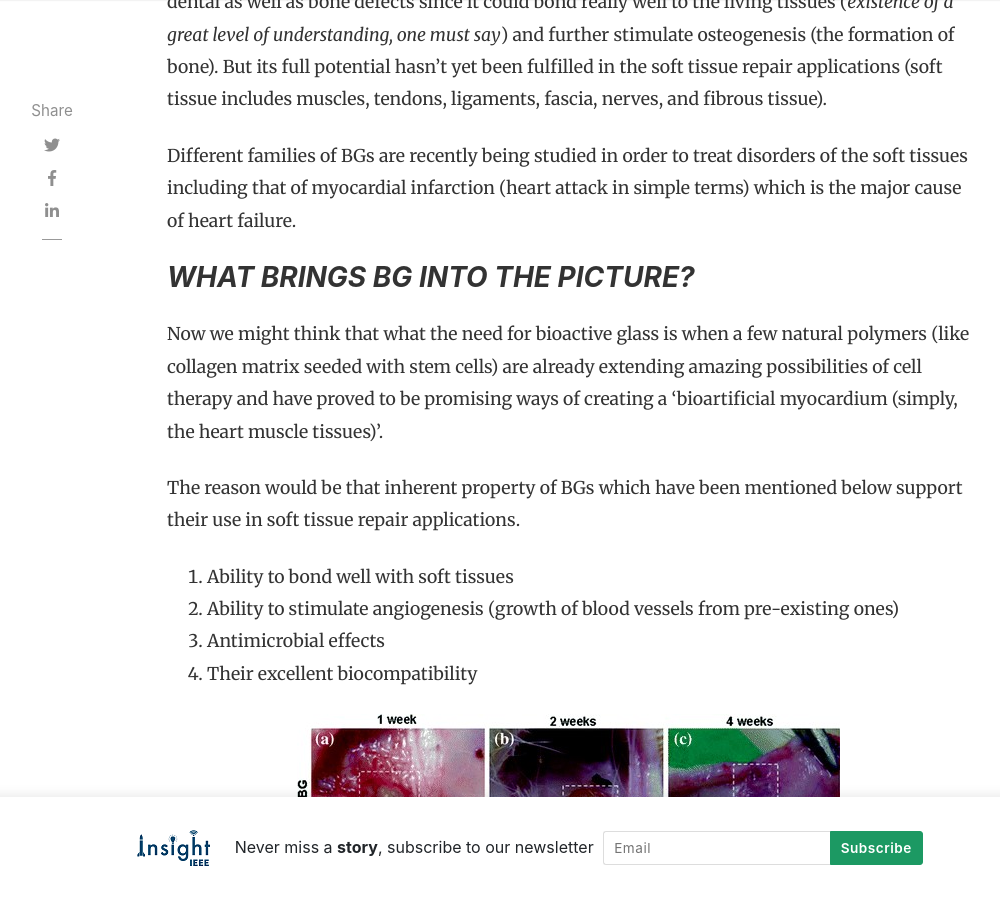
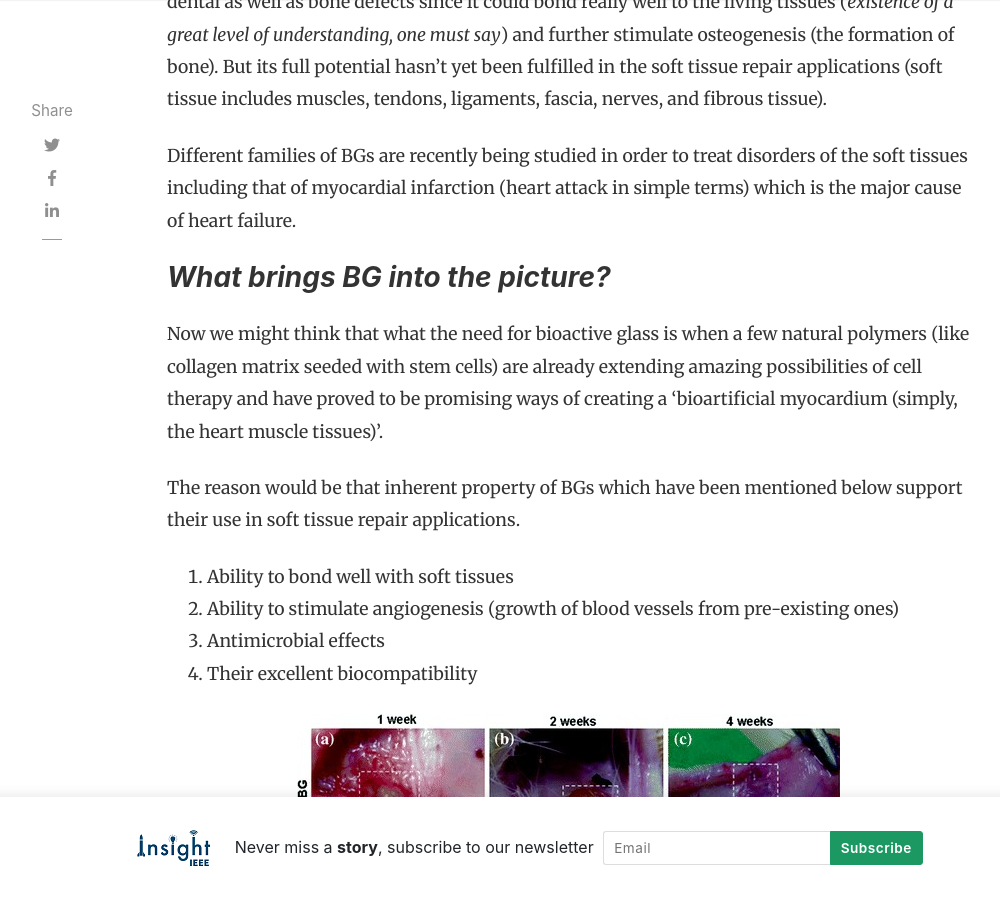
Before and after one commit to ieeesb-nitdgp/insight, a Jekyll site: the page built from _posts/2020-06-15-Bioglass.md, in a window 1280 px wide and 900 px high, scrolled down 1725 px. Shown: the whole window, without its empty margins (118-1118 px from the left). Built offline with Jekyll 4.4.1, drawn with Linux system fonts in a browser that asks for light colours; nearby versions of some CDN libraries; comment, search, counter and statistics services are not loaded.

```diff
--- a/_posts/2020-06-15-Bioglass.md
+++ b/_posts/2020-06-15-Bioglass.md
@@ -23,7 +23,7 @@ Bioglass/ Bioactive Glass which would henceforth be referred to as BG in the art
 Till date, glass products based on 45S5 composition have been successfully used in the repair of dental as well as bone defects since it could bond really well to the living tissues (*existence of a great level of understanding, one must say*) and further stimulate osteogenesis (the formation of bone). But its full potential hasn’t yet been fulfilled in the soft tissue repair applications (soft tissue includes muscles, tendons, ligaments, fascia, nerves, and fibrous tissue).
 
 Different families of BGs are recently being studied in order to treat disorders of the soft tissues including that of myocardial infarction (heart attack in simple terms) which is the major cause of heart failure.
-### _WHAT BRINGS BG INTO THE PICTURE?_
+### _What brings BG into the picture?_
 Now we might think that what the need for bioactive glass is when a few natural polymers (like collagen matrix seeded with stem cells) are already extending amazing possibilities of cell therapy and have proved to be promising ways of creating a ‘bioartificial myocardium (simply, the heart muscle tissues)’.
 
 The reason would be that inherent property of BGs which have been mentioned below support their use in soft tissue repair applications.
```
